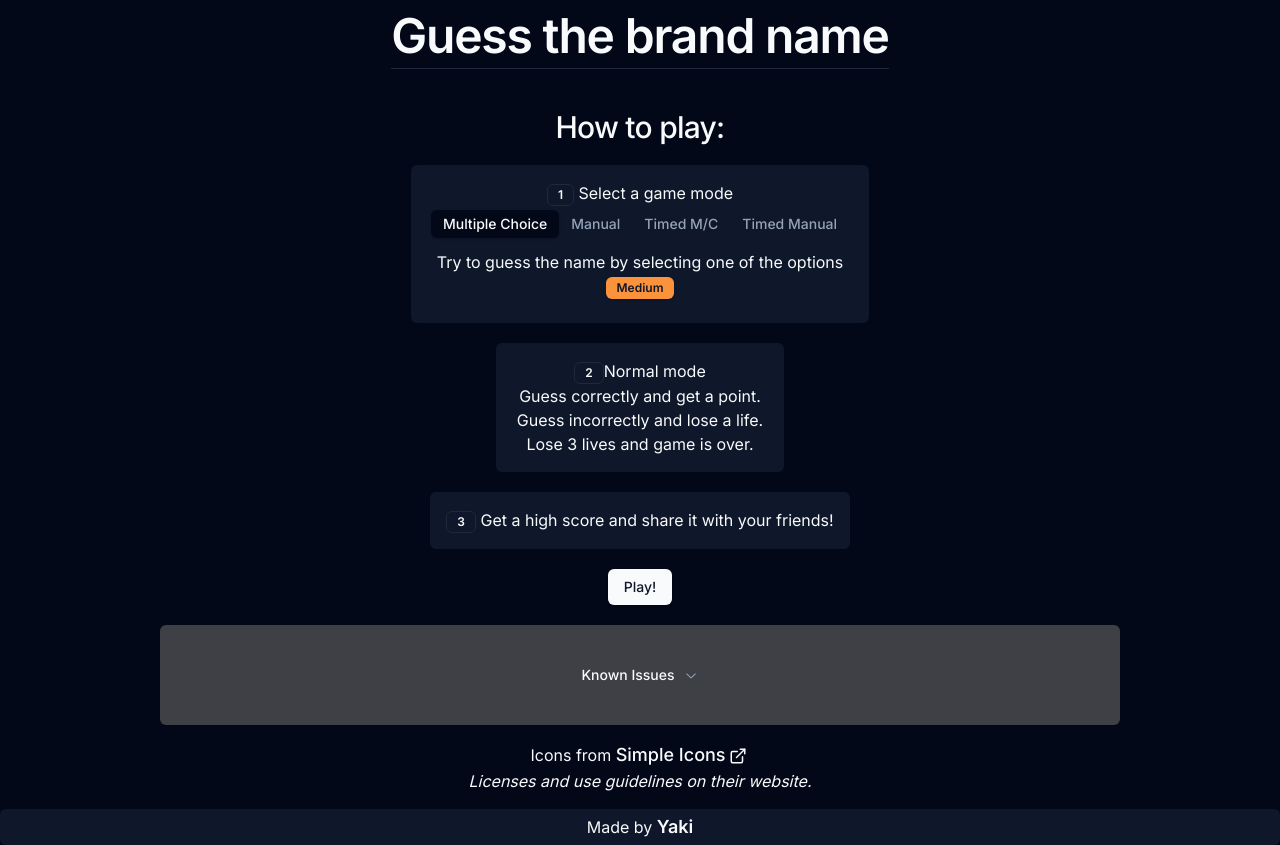
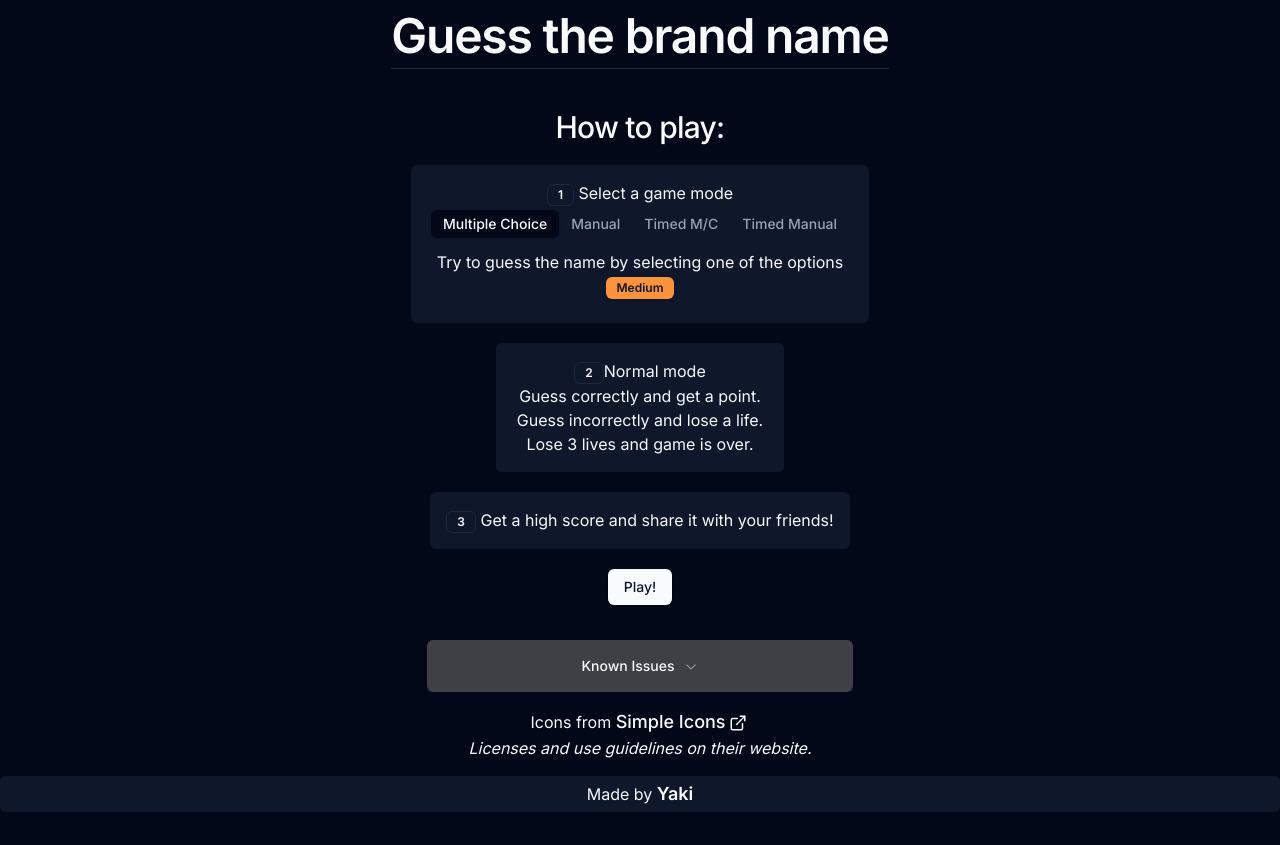
Before and after one commit to FedeMontanari/guess-the-brand, a Next.js app: page / in a window 1280 px wide. After the commit the page ends 812 px from the top, so only its background shows below. Built offline with nearby package versions, Linux system fonts and the light colour scheme.

Commit message:
Style change to footer section

```diff
--- a/components/Footer.tsx
+++ b/components/Footer.tsx
@@ -31,7 +31,7 @@ const issues: { desc: string; fixed: boolean }[] = [
 export default function Footer() {
   return (
     <footer className="text-center">
-      <div className="bg-zinc-700 p-6 rounded-md w-3/4 mx-auto mb-4">
+      <div className="bg-zinc-700 rounded-md w-3/4 md:w-1/3 mx-auto mb-4">
         <Accordion type="single" collapsible>
           <AccordionItem value="issues">
             <AccordionTrigger>Known Issues</AccordionTrigger>
@@ -40,7 +40,7 @@ export default function Footer() {
                 {issues.map((v, i) => {
                   if (!v.fixed)
                     return (
-                      <li key={i} className="pb-3 last:pb-0">
+                      <li key={i} className="pb-3 last:pb-3">
                         - {v.desc}
                       </li>
                     );
```
